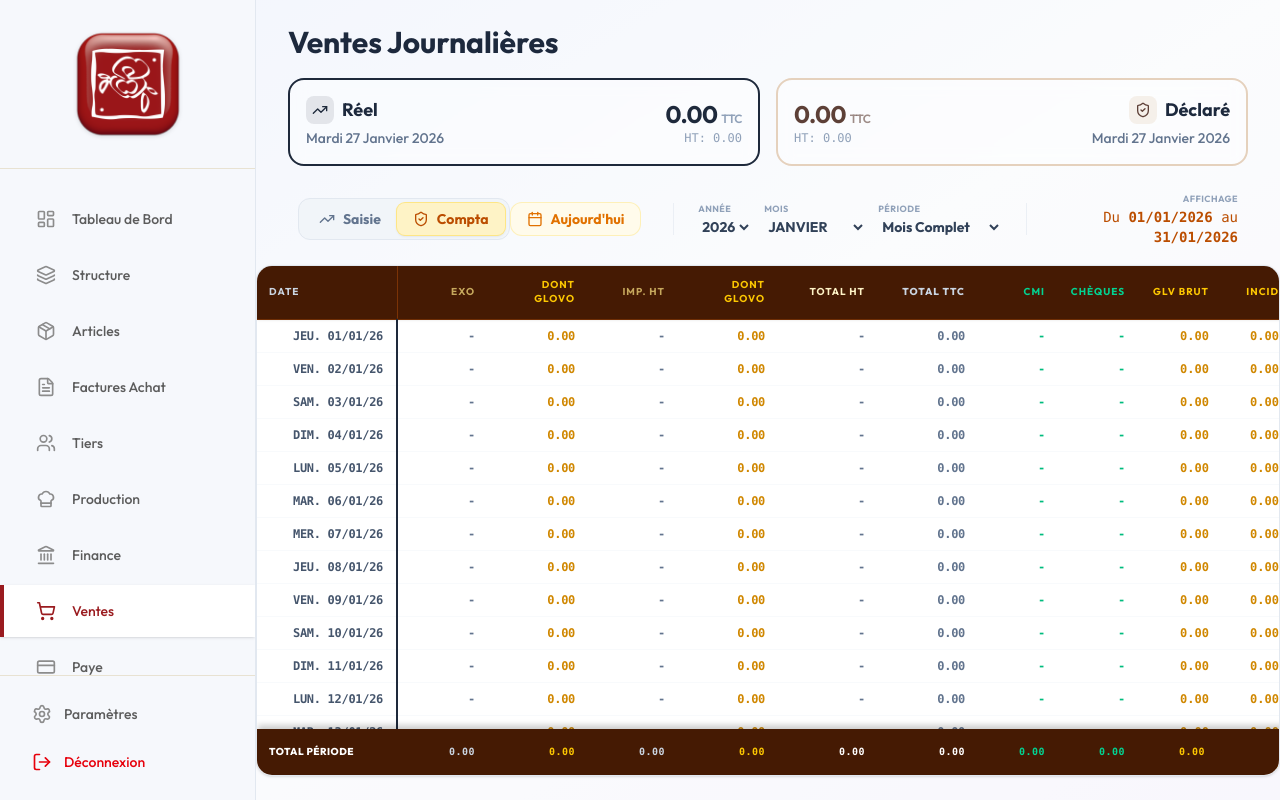
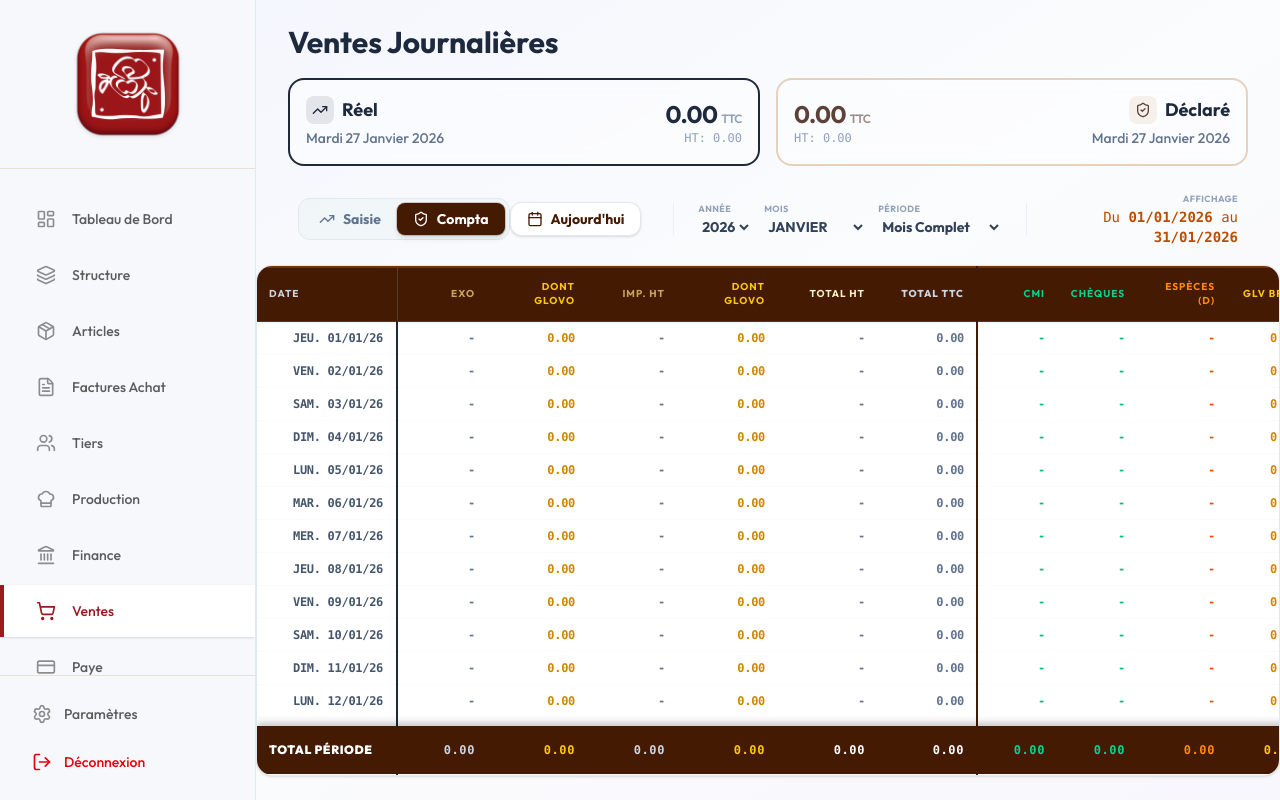
Before and after one commit to lapensee11/antigravity, a Next.js app: page /ventes in a window 1280 px wide. Both pictures are taken after a click on the button "Compta". Built offline with nearby package versions, Linux system fonts and the light colour scheme.

Commit message:
Ventes 28/01 21h

```diff
--- a/app/ventes/page.tsx
+++ b/app/ventes/page.tsx
@@ -438,7 +438,8 @@ function VentesContent() {
         const totals = {
             exo: 0, impHt: 0, totHt: 0, ttc: 0, cmi: 0, chq: 0, glovo: 0, esp: 0,
             declaredTTC: 0, declaredEsp: 0,
-            glovoExo: 0, glovoImp: 0
+            glovoExo: 0, glovoImp: 0,
+            glovoBrut: 0, glovoIncid: 0, glovoCash: 0
         };
 
         tableRows.forEach(row => {
@@ -466,6 +467,11 @@ function VentesContent() {
             // Declared
             totals.declaredTTC += parseFloat(row.declaredTTC) || 0;
             totals.declaredEsp += parseFloat(row.declaredEsp) || 0;
+
+            // Glovo Breakdowns for Saisie Footer
+            totals.glovoBrut += parseFloat(salesData[row.isoKey]?.real?.glovo?.brut || "0") || 0;
+            totals.glovoIncid += parseFloat(salesData[row.isoKey]?.real?.glovo?.incid || "0") || 0;
+            totals.glovoCash += parseFloat(salesData[row.isoKey]?.real?.glovo?.cash || "0") || 0;
         });
 
         return totals;
@@ -606,13 +612,13 @@ function VentesContent() {
                     {/* FILTERS & VIEW MODE SECTION - Reorganized */}
                     <div className="flex items-center justify-between p-2.5">
                         {/* LEFT: View Mode Toggles */}
-                        <div className="flex items-center bg-slate-100 p-1 rounded-xl border border-slate-200">
+                        <div className="flex items-center bg-slate-100/80 p-1 rounded-xl border border-slate-200">
                             <button
                                 onClick={() => setViewMode("Saisie")}
                                 className={cn(
                                     "px-4 py-1.5 rounded-lg text-sm font-bold transition-all flex items-center gap-2",
                                     viewMode === "Saisie"
-                                        ? "bg-white text-blue-600 shadow-sm ring-1 ring-black/5"
+                                        ? "bg-[#1E293B] text-white shadow-md ring-1 ring-black/5"
                                         : "text-slate-500 hover:text-slate-700 hover:bg-slate-200/50"
                                 )}
                             >
@@ -624,7 +630,7 @@ function VentesContent() {
                                 className={cn(
                                     "px-4 py-1.5 rounded-lg text-sm font-bold transition-all flex items-center gap-2",
                                     viewMode === "Compta"
-                                        ? "bg-amber-100 text-amber-700 shadow-sm ring-1 ring-amber-200"
+                                        ? "bg-[#451a03] text-white shadow-md ring-1 ring-[#451a03]/20"
                                         : "text-slate-500 hover:text-slate-700 hover:bg-slate-200/50"
                                 )}
                             >
@@ -638,10 +644,10 @@ function VentesContent() {
                             <button
                                 onClick={handleToday}
                                 className={cn(
-                                    "px-4 py-1.5 rounded-xl text-sm font-bold transition-colors border flex items-center gap-2 mr-2",
+                                    "px-4 py-1.5 rounded-xl text-sm font-bold transition-colors border flex items-center gap-2 mr-2 shadow-sm",
                                     viewMode === "Compta"
-                                        ? "bg-amber-50 text-amber-600 border-amber-200/50 hover:bg-amber-100"
-                                        : "bg-indigo-50 text-indigo-600 border-indigo-200/50 hover:bg-indigo-100"
+                                        ? "bg-white text-[#451a03] border-slate-200 hover:bg-slate-50"
+                                        : "bg-indigo-50 text-[#1E293B] border-indigo-200/50 hover:bg-indigo-100"
                                 )}
                             >
                                 <Calendar className="w-4 h-4" />
@@ -709,7 +715,7 @@ function VentesContent() {
                         <div className="flex-1 overflow-y-auto min-h-0 scrollbar-thin scrollbar-thumb-slate-200 scrollbar-track-transparent relative z-10">
                             <table className="w-full text-sm text-left border-collapse" ref={tableRef}>
                                 <thead className={cn(
-                                    "sticky top-0 z-20 text-[10px] font-black pointer-events-none text-slate-300 uppercase tracking-widest shadow-sm transition-colors duration-300",
+                                    "sticky top-0 z-20 text-[10px] font-black pointer-events-none text-slate-300 uppercase tracking-widest shadow-sm transition-colors duration-300 border-t-2 border-white",
                                     viewMode === "Compta" ? "bg-[#451a03] border-b border-amber-900" : "bg-[#1E293B]"
                                 )}>
                                     <tr>
@@ -733,11 +739,13 @@ function VentesContent() {
                                                 {/* 5: Total HT */}
                                                 <th className="px-3 py-3 text-right text-amber-100 min-w-[100px]">Total HT</th>
                                                 {/* 6: Total TTC */}
-                                                <th className="px-3 py-3 text-right text-slate-300 font-extrabold min-w-[100px]">Total TTC</th>
+                                                <th className="px-3 py-3 text-right text-slate-300 font-extrabold min-w-[100px] border-r-2 border-[#451a03]">Total TTC</th>
                                                 {/* 7: CMI */}
                                                 <th className="px-3 py-3 text-right text-emerald-400 min-w-[80px]">CMI</th>
                                                 {/* 8: Chèques */}
                                                 <th className="px-3 py-3 text-right text-emerald-400 min-w-[80px]">Chèques</th>
+                                                {/* 8b: Espèces (D) */}
+                                                <th className="px-3 py-3 text-right text-orange-400 font-bold min-w-[90px]">Espèces (D)</th>
                                                 {/* 9: Glovo Brut */}
                                                 <th className="px-2 py-3 text-right text-yellow-400 w-20 min-w-[80px]">Glv Brut</th>
                                                 {/* 10: Incid */}
@@ -745,22 +753,24 @@ function VentesContent() {
                                                 {/* 11: Cash */}
                                                 <th className="px-2 py-3 text-right text-yellow-400 w-20 min-w-[70px]">Cash</th>
                                                 {/* 12: Glovo Net */}
-                                                <th className="px-3 py-3 text-right text-yellow-400 font-extrabold min-w-[100px]">Glovo Net</th>
+                                                <th className="px-3 py-3 text-right text-yellow-400 font-extrabold min-w-[100px] border-r-2 border-[#451a03]">Glovo Net</th>
                                             </>
                                         ) : (
                                             <>
                                                 <th className="px-3 py-3 text-right text-slate-300">Exonéré</th>
                                                 <th className="px-3 py-3 text-right text-slate-300">Imp. HT</th>
                                                 <th className="px-3 py-3 text-right text-slate-300">Total HT</th>
-                                                <th className="px-3 py-3 text-right text-slate-300 font-extrabold">Total TTC</th>
+                                                <th className="px-3 py-3 text-right text-slate-300 font-extrabold border-r-2 border-[#1E293B]">Total TTC</th>
                                                 <th className="px-3 py-3 text-right text-emerald-400">CMI</th>
                                                 <th className="px-3 py-3 text-right text-emerald-400">Chèques</th>
                                                 <th className="px-3 py-3 text-right font-black text-emerald-400">Espèces</th>
                                                 <th className="px-2 py-3 text-right text-yellow-400 w-20">Glv Brut</th>
+                                                {/* ... */}
                                                 <th className="px-2 py-3 text-right text-yellow-400 w-20">Incid</th>
                                                 <th className="px-2 py-3 text-right text-yellow-400 w-20">Cash</th>
-                                                <th className="px-3 py-3 text-right text-yellow-400 font-extrabold">Glovo Net</th>
+                                                <th className="px-3 py-3 text-right text-yellow-400 font-extrabold border-r-2 border-[#1E293B]">Glovo Net</th>
                                                 <th className="px-3 py-3 text-right text-orange-400 font-bold">TTC (D)</th>
+                                                <th className="px-3 py-3 text-right text-orange-400 font-bold">D-Cash</th>
                                                 <th className="px-3 py-3 text-right text-orange-400 font-bold">Esp (D)</th>
                                                 <th className="px-2 py-3 text-center text-orange-400 w-24">Coeff</th>
                                             </>
@@ -836,11 +846,13 @@ function VentesContent() {
                                                         {parseFloat(row.compta.totHt) !== 0 ? row.compta.totHt : "-"}
                                                     </td>
                                                     {/* 6: Total TTC */}
-                                                    <td className={cn("px-3 py-2 text-right font-black text-xs font-mono tracking-tight min-w-[100px]", focusedRowIndex === i ? "text-white" : "text-slate-500")}>{row.compta.ttc}</td>
+                                                    <td className={cn("px-3 py-2 text-right font-black text-xs font-mono tracking-tight min-w-[100px] border-r-2 border-[#451a03]", focusedRowIndex === i ? "text-white" : "text-slate-500")}>{row.compta.ttc}</td>
                                                     {/* 7: CMI */}
                                                     <td className={cn("px-3 py-2 text-right font-bold text-xs font-mono tracking-tight min-w-[80px]", focusedRowIndex === i ? "text-emerald-300" : "text-emerald-500")}>{row.cmi !== "0.00" ? row.cmi : "-"}</td>
                                                     {/* 8: Chèques */}
                                                     <td className={cn("px-3 py-2 text-right font-bold text-xs font-mono tracking-tight min-w-[80px]", focusedRowIndex === i ? "text-emerald-300" : "text-emerald-500")}>{row.chq !== "0.00" ? row.chq : "-"}</td>
+                                                    {/* 8b: Espèces (D) */}
+                                                    <td className={cn("px-3 py-2 text-right font-bold text-xs font-mono tracking-tight min-w-[90px]", focusedRowIndex === i ? "text-orange-300" : "text-orange-600")}>{row.declaredEsp !== "0.00" ? row.declaredEsp : "-"}</td>
                                                     {/* 9: Glovo Brut */}
                                                     <td className="px-2 py-1 text-right w-20 min-w-[80px] font-mono text-xs font-bold">
                                                         <span className={focusedRowIndex === i ? "text-yellow-300" : "text-yellow-600"}>
@@ -877,7 +889,7 @@ function VentesContent() {
                                                     </td>
 
                                                     <td className={cn(
-                                                        "px-3 py-2 text-right font-black text-xs font-mono tracking-tight",
+                                                        "px-3 py-2 text-right font-black text-xs font-mono tracking-tight border-r-2 border-[#1E293B]",
                                                         focusedRowIndex === i ? "text-white" : "text-slate-500"
                                                     )}>
                                                         {row.ttc}
@@ -934,12 +946,15 @@ function VentesContent() {
                                                             )}
                                                         />
                                                     </td>
-                                                    <td className={cn("px-3 py-2 text-right font-black text-xs font-mono tracking-tight", focusedRowIndex === i ? "text-yellow-300" : "text-yellow-600")}>
+                                                    <td className={cn("px-3 py-2 text-right font-black text-xs font-mono tracking-tight border-r-2 border-[#1E293B]", focusedRowIndex === i ? "text-yellow-300" : "text-yellow-600")}>
                                                         {parseFloat(row.glovo || "0").toLocaleString(undefined, { minimumFractionDigits: 2, maximumFractionDigits: 2 })}
                                                     </td>
 
                                                     {/* DECLARED ROW CELLS - Removed in Compta */}
                                                     <td className={cn("px-3 py-2 text-right font-bold text-xs font-mono tracking-tight", focusedRowIndex === i ? "text-orange-300" : "text-orange-600")}>{row.declaredTTC}</td>
+                                                    <td className={cn("px-3 py-2 text-right font-bold text-xs font-mono tracking-tight", focusedRowIndex === i ? "text-orange-300" : "text-orange-600")}>
+                                                        {((parseFloat(row.declaredEsp) || 0) - (parseFloat(salesData[row.isoKey]?.real?.glovo?.cash || "0") || 0)).toFixed(2)}
+                                                    </td>
                                                     <td className={cn("px-3 py-2 text-right font-bold text-xs font-mono tracking-tight", focusedRowIndex === i ? "text-orange-300" : "text-orange-600")}>{row.declaredEsp}</td>
 
                                                     <td className="px-2 py-1 text-center" onClick={(e) => e.stopPropagation()}>
@@ -1008,11 +1023,11 @@ function VentesContent() {
                                 </tbody>
                                 {/* FOOTER ROW - Sticky Bottom matches Payroll Journal footer style */}
                                 <tfoot className={cn(
-                                    "sticky bottom-0 z-20 text-slate-300 text-[10px] font-bold uppercase tracking-wider shadow-[0_-4px_6px_-1px_rgba(0,0,0,0.2)] transition-colors duration-300 border-t",
+                                    "sticky bottom-0 z-20 text-slate-300 text-xs font-black uppercase tracking-wider shadow-[0_-4px_6px_-1px_rgba(0,0,0,0.2)] transition-colors duration-300 border-t border-b-2 border-white",
                                     viewMode === "Compta" ? "bg-[#451a03] border-amber-900" : "bg-[#1E293B] border-[#334155]"
                                 )}>
                                     <tr>
-                                        <td className="px-3 py-4 text-left font-extrabold text-white">Total Période</td>
+                                        <td className="px-3 py-4 text-left text-white">Total Période</td>
 
                                         {/* REORDERED COMPTA FOOTER (12 fields) vs SAISIE FOOTER */}
                                         {viewMode === "Compta" ? (
@@ -1028,31 +1043,40 @@ function VentesContent() {
                                                 {/* 5: Total HT */}
                                                 <td className="px-3 py-4 text-right font-mono text-white min-w-[100px]">{periodTotals.totHt.toLocaleString(undefined, { minimumFractionDigits: 2, maximumFractionDigits: 2 })}</td>
                                                 {/* 6: Total TTC */}
-                                                <td className="px-3 py-4 text-right font-black text-white font-mono min-w-[100px]">{periodTotals.ttc.toLocaleString(undefined, { minimumFractionDigits: 2, maximumFractionDigits: 2 })}</td>
+                                                {/* 6: Total TTC */}
+                                                <td className="px-3 py-4 text-right font-black text-white font-mono min-w-[100px] border-r-2 border-[#451a03]">{periodTotals.ttc.toLocaleString(undefined, { minimumFractionDigits: 2, maximumFractionDigits: 2 })}</td>
                                                 {/* 7: CMI */}
                                                 <td className="px-3 py-4 text-right text-emerald-400 font-mono min-w-[80px]">{periodTotals.cmi.toLocaleString(undefined, { minimumFractionDigits: 2, maximumFractionDigits: 2 })}</td>
                                                 {/* 8: Chèques */}
                                                 <td className="px-3 py-4 text-right text-emerald-400 font-mono min-w-[80px]">{periodTotals.chq.toLocaleString(undefined, { minimumFractionDigits: 2, maximumFractionDigits: 2 })}</td>
+                                                {/* 8b: Espèces (D) */}
+                                                <td className="px-3 py-4 text-right text-orange-400 font-bold font-mono min-w-[90px]">{periodTotals.declaredEsp.toLocaleString(undefined, { minimumFractionDigits: 2, maximumFractionDigits: 2 })}</td>
                                                 {/* 9: Glovo Brut */}
                                                 <td className="px-3 py-4 text-right font-black text-yellow-400 font-mono min-w-[80px]">
                                                     {(periodTotals as any).glovo?.toLocaleString(undefined, { minimumFractionDigits: 2, maximumFractionDigits: 2 })}
                                                 </td>
                                                 {/* 10, 11, 12 Labels Detail */}
-                                                <td className="px-2 py-4 text-right text-yellow-500/80" colSpan={3}>Détails Glovo Net</td>
+                                                <td className="px-2 py-4 text-right text-yellow-500/80 border-r-2 border-[#451a03]" colSpan={3}>Détails Glovo Net</td>
                                             </>
                                         ) : (
                                             <>
                                                 <td className="px-3 py-4 text-right font-mono">{periodTotals.exo.toLocaleString(undefined, { minimumFractionDigits: 2, maximumFractionDigits: 2 })}</td>
                                                 <td className="px-3 py-4 text-right font-mono">{periodTotals.impHt.toLocaleString(undefined, { minimumFractionDigits: 2, maximumFractionDigits: 2 })}</td>
                                                 <td className="px-3 py-4 text-right font-mono text-white">{periodTotals.totHt.toLocaleString(undefined, { minimumFractionDigits: 2, maximumFractionDigits: 2 })}</td>
-                                                <td className="px-3 py-4 text-right font-black text-white font-mono">{periodTotals.ttc.toLocaleString(undefined, { minimumFractionDigits: 2, maximumFractionDigits: 2 })}</td>
+                                                <td className="px-3 py-4 text-right font-black text-white font-mono border-r-2 border-[#1E293B]">{periodTotals.ttc.toLocaleString(undefined, { minimumFractionDigits: 2, maximumFractionDigits: 2 })}</td>
                                                 <td className="px-3 py-4 text-right text-emerald-400 font-mono">{periodTotals.cmi.toLocaleString(undefined, { minimumFractionDigits: 2, maximumFractionDigits: 2 })}</td>
-                                                <td className="px-3 py-4 text-right text-emerald-400 font-mono">{periodTotals.chq.toLocaleString(undefined, { minimumFractionDigits: 2, maximumFractionDigits: 2 })}</td>
-                                                <td className="px-3 py-4 text-right font-black text-emerald-400 font-mono">{periodTotals.esp.toLocaleString(undefined, { minimumFractionDigits: 2, maximumFractionDigits: 2 })}</td>
-                                                <td className="px-2 py-4 text-right text-yellow-500/80" colSpan={3}>Glovo Total</td>
-                                                <td className="px-3 py-4 text-right font-black text-yellow-400 font-mono">{periodTotals.glovo.toLocaleString(undefined, { minimumFractionDigits: 2, maximumFractionDigits: 2 })}</td>
-                                                <td className="px-3 py-4 text-right font-bold text-orange-400 font-mono">{periodTotals.declaredTTC.toLocaleString(undefined, { minimumFractionDigits: 2, maximumFractionDigits: 2 })}</td>
-                                                <td className="px-3 py-4 text-right font-bold text-orange-400 font-mono">{periodTotals.declaredEsp.toLocaleString(undefined, { minimumFractionDigits: 2, maximumFractionDigits: 2 })}</td>
+                                                <td className="px-3 py-4 text-right font-mono text-emerald-400">{periodTotals.chq.toLocaleString(undefined, { minimumFractionDigits: 2, maximumFractionDigits: 2 })}</td>
+                                                <td className="px-3 py-4 text-right text-emerald-400 font-mono">{periodTotals.esp.toLocaleString(undefined, { minimumFractionDigits: 2, maximumFractionDigits: 2 })}</td>
+
+                                                {/* Glovo Breakdowns */}
+                                                <td className="px-2 py-4 text-right text-yellow-500 font-mono w-20">{(periodTotals as any).glovoBrut.toLocaleString(undefined, { minimumFractionDigits: 2, maximumFractionDigits: 2 })}</td>
+                                                <td className="px-2 py-4 text-right text-yellow-500 font-mono w-20">{(periodTotals as any).glovoIncid.toLocaleString(undefined, { minimumFractionDigits: 2, maximumFractionDigits: 2 })}</td>
+                                                <td className="px-2 py-4 text-right text-yellow-500 font-mono w-20">{(periodTotals as any).glovoCash.toLocaleString(undefined, { minimumFractionDigits: 2, maximumFractionDigits: 2 })}</td>
+
+                                                <td className="px-3 py-4 text-right text-yellow-400 font-mono border-r-2 border-[#1E293B]">{periodTotals.glovo.toLocaleString(undefined, { minimumFractionDigits: 2, maximumFractionDigits: 2 })}</td>
+                                                <td className="px-3 py-4 text-right text-orange-400 font-mono">{periodTotals.declaredTTC.toLocaleString(undefined, { minimumFractionDigits: 2, maximumFractionDigits: 2 })}</td>
+                                                <td className="px-3 py-4 text-right text-orange-400 font-mono">{(periodTotals.declaredEsp - (periodTotals as any).glovoCash).toLocaleString(undefined, { minimumFractionDigits: 2, maximumFractionDigits: 2 })}</td>
+                                                <td className="px-3 py-4 text-right text-orange-400 font-mono">{periodTotals.declaredEsp.toLocaleString(undefined, { minimumFractionDigits: 2, maximumFractionDigits: 2 })}</td>
                                                 <td></td>
                                             </>
                                         )}
```
Also changed, not shown: components/ventes/SalesInputModal.tsx (+5 -2 lines).
